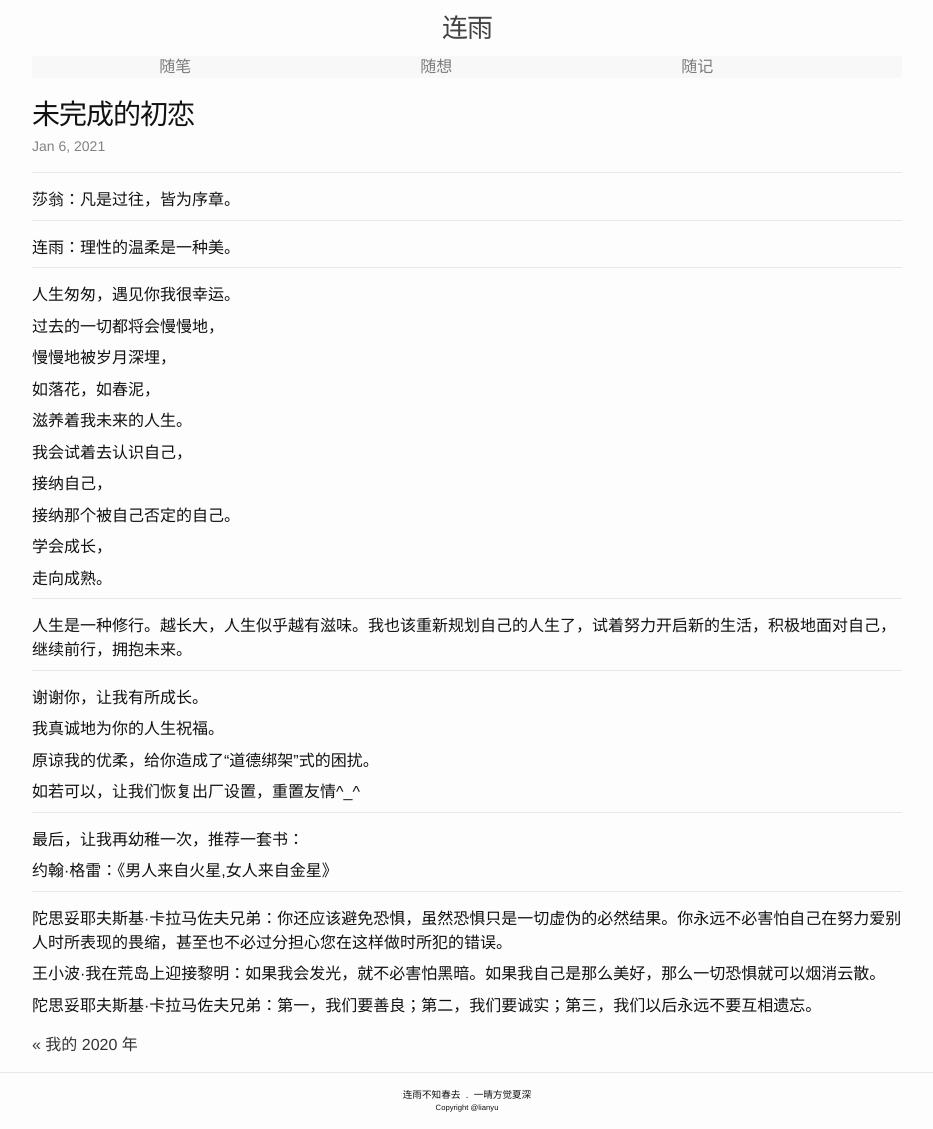
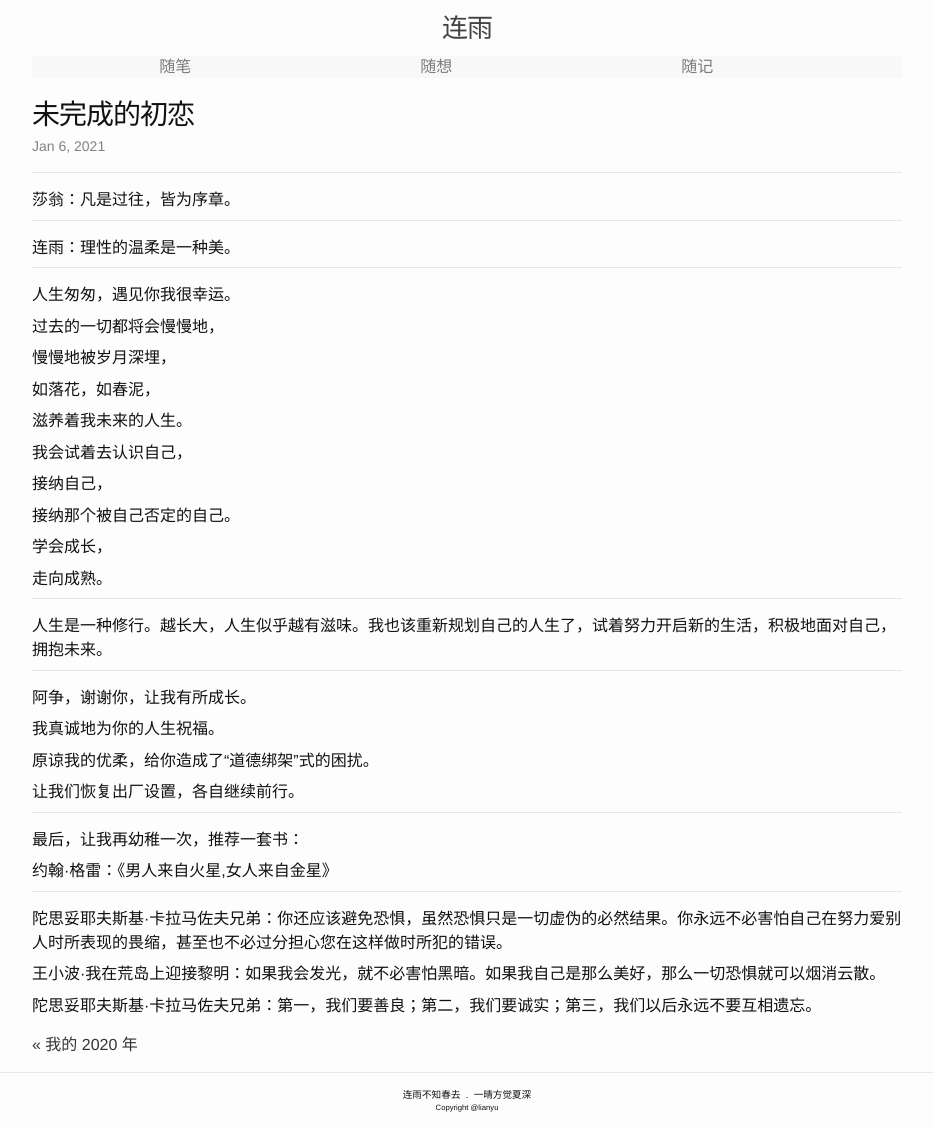
Before and after one commit to lianyu1115/lianyu, a Jekyll site: the page built from _journals/2021-01-06-未完成的初恋.md, in a window 1280 px wide. Shown: the whole page, without its empty margins (173-1106 px from the left). Built offline with Jekyll 4.4.1, drawn with Linux system fonts in a browser that asks for light colours.

Commit message:
Update 2021-01-06-未完成的初恋.md

```diff
--- a/_journals/2021-01-06-未完成的初恋.md
+++ b/_journals/2021-01-06-未完成的初恋.md
@@ -37,17 +37,17 @@ tags: ''
 
 - - -
 
-人生是一种修行。越长大，人生似乎越有滋味。我也该重新规划自己的人生了，试着努力开启新的生活，积极地面对自己，继续前行，拥抱未来。
+人生是一种修行。越长大，人生似乎越有滋味。我也该重新规划自己的人生了，试着努力开启新的生活，积极地面对自己，拥抱未来。
 
 - - -
 
-谢谢你，让我有所成长。
+阿争，谢谢你，让我有所成长。
 
 我真诚地为你的人生祝福。
 
 原谅我的优柔，给你造成了“道德绑架”式的困扰。
 
-如若可以，让我们恢复出厂设置，重置友情^\_^
+让我们恢复出厂设置，各自继续前行。
 
 - - -
 
```
